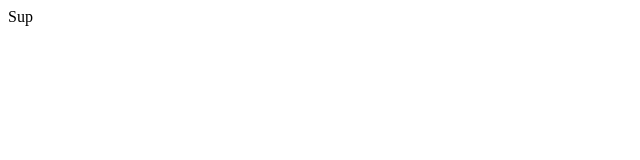
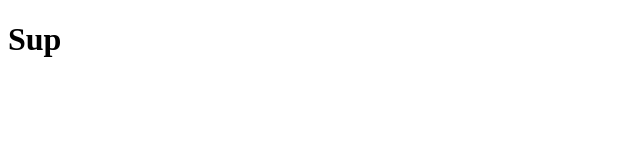
Before and after one commit to bashduude/bashduude.github.io, a plain HTML site: page index.html in a window 1280 px wide. Shown: the whole page, without its empty margins (0-640 px from the left). Drawn offline with Linux system fonts and the light colour scheme.

Commit message:
added h1 tag

```diff
--- a/index.html
+++ b/index.html
@@ -4,6 +4,6 @@
     <title>WASAP</title>
   </head>
   <body>
-    Sup
+    <h1>Sup</h1>
   </body>
 </html>
```
